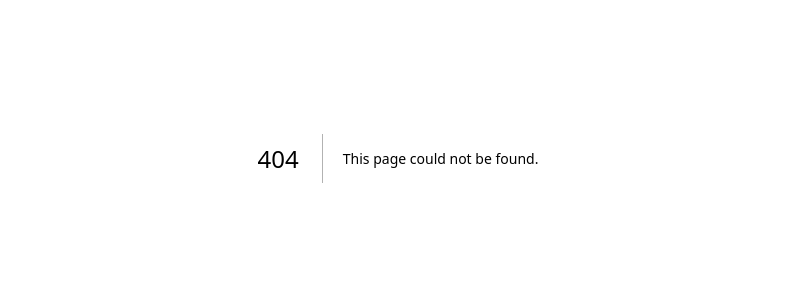
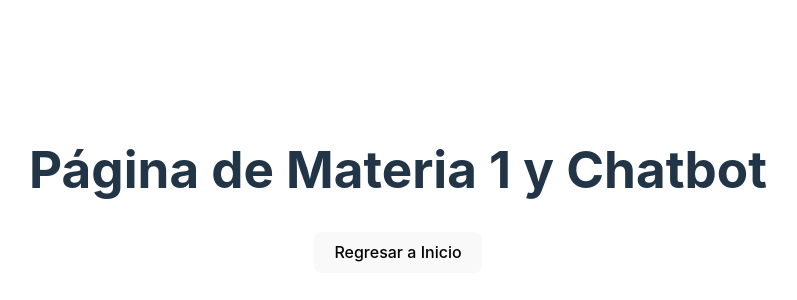
Before and after one commit to RicardoHdzR/FRISA, a Next.js app in the folder web-app/: page /materia/1 in a window 1280 px wide. Before the commit this address had no page. Shown: the part 242-542 px from the top of the page, without its empty margins (242-1039 px from the left). Built offline with nearby package versions, Linux system fonts and the light colour scheme.

Commit message:
pages commit

```diff
--- a/web-app/package.json
+++ b/web-app/package.json
@@ -9,8 +9,10 @@
     "lint": "next lint"
   },
   "dependencies": {
+    "bootstrap": "^5.3.3",
+    "next": "14.1.0",
     "react": "^18",
-    "react-dom": "^18",
-    "next": "14.1.0"
+    "react-bootstrap": "^2.10.1",
+    "react-dom": "^18"
   }
 }
--- /dev/null
+++ b/web-app/src/pages/materia/[id]/index.jsx
@@ -0,0 +1,18 @@
+import React from 'react'
+import { Button, Container } from 'react-bootstrap';
+import { useRouter } from 'next/router';
+
+function index() {
+  const router = useRouter();
+  const id = router.query.id;
+
+  return (
+    <Container>
+      <h1>Página de Materia {id} y Chatbot</h1>
+      <Button onClick={() => router.push('/')}>Regresar a Inicio</Button>
+    </Container>
+
+  )
+}
+
+export default index
--- a/web-app/src/styles/Home.module.css
+++ b/web-app/src/styles/Home.module.css
@@ -42,8 +42,8 @@
 .grid {
   display: grid;
   grid-template-columns: repeat(4, minmax(25%, auto));
-  max-width: var(--max-width);
-  width: 100%;
+  max-width: 100%;
+  width: var(--max-width);
 }
 
 .card {
@@ -97,7 +97,7 @@
 
 .center::before,
 .center::after {
-  content: "";
+  content: '';
   left: 50%;
   position: absolute;
   filter: blur(45px);
--- a/web-app/src/styles/globals.css
+++ b/web-app/src/styles/globals.css
@@ -1,107 +1,76 @@
 :root {
-  --max-width: 1100px;
-  --border-radius: 12px;
-  --font-mono: ui-monospace, Menlo, Monaco, "Cascadia Mono", "Segoe UI Mono",
-    "Roboto Mono", "Oxygen Mono", "Ubuntu Monospace", "Source Code Pro",
-    "Fira Mono", "Droid Sans Mono", "Courier New", monospace;
+  font-family: Inter, system-ui, Avenir, Helvetica, Arial, sans-serif;
+  line-height: 1.5;
+  font-weight: 400;
 
-  --foreground-rgb: 0, 0, 0;
-  --background-start-rgb: 214, 219, 220;
-  --background-end-rgb: 255, 255, 255;
+  color-scheme: light dark;
+  color: rgba(255, 255, 255, 0.87);
 
-  --primary-glow: conic-gradient(
-    from 180deg at 50% 50%,
-    #16abff33 0deg,
-    #0885ff33 55deg,
-    #54d6ff33 120deg,
-    #0071ff33 160deg,
-    transparent 360deg
-  );
-  --secondary-glow: radial-gradient(
-    rgba(255, 255, 255, 1),
-    rgba(255, 255, 255, 0)
-  );
 
-  --tile-start-rgb: 239, 245, 249;
-  --tile-end-rgb: 228, 232, 233;
-  --tile-border: conic-gradient(
-    #00000080,
-    #00000040,
-    #00000030,
-    #00000020,
-    #00000010,
-    #00000010,
-    #00000080
-  );
-
-  --callout-rgb: 238, 240, 241;
-  --callout-border-rgb: 172, 175, 176;
-  --card-rgb: 180, 185, 188;
-  --card-border-rgb: 131, 134, 135;
+  font-synthesis: none;
+  text-rendering: optimizeLegibility;
+  -webkit-font-smoothing: antialiased;
+  -moz-osx-font-smoothing: grayscale;
+  -webkit-text-size-adjust: 100%;
+  max-width: 1280px;
+  margin: 0 auto;
+  padding: 2rem;
+  text-align: center;
 }
 
-@media (prefers-color-scheme: dark) {
+a {
+  font-weight: 500;
+  color: #646cff;
+  text-decoration: inherit;
+}
+a:hover {
+  color: #535bf2;
+}
+
+body {
+  margin: 0;
+  display: flex;
+  place-items: center;
+  min-width: 320px;
+  min-height: 100vh;
+  justify-content: center;
+}
+
+h1 {
+  font-size: 3.2em;
+  line-height: 1.1;
+}
+
+button {
+  border-radius: 8px;
+  border: 1px solid transparent;
+  padding: 0.6em 1.2em;
+  font-size: 1em;
+  font-weight: 500;
+  font-family: inherit;
+  background-color: #1a1a1a;
+  cursor: pointer;
+  transition: border-color 0.25s;
+}
+button:hover {
+  border-color: #646cff;
+}
+button:focus,
+button:focus-visible {
+  outline: 4px auto -webkit-focus-ring-color;
+}
+
+@media (prefers-color-scheme: light) {
   :root {
-    --foreground-rgb: 255, 255, 255;
-    --background-start-rgb: 0, 0, 0;
-    --background-end-rgb: 0, 0, 0;
-
-    --primary-glow: radial-gradient(rgba(1, 65, 255, 0.4), rgba(1, 65, 255, 0));
-    --secondary-glow: linear-gradient(
-      to bottom right,
-      rgba(1, 65, 255, 0),
-      rgba(1, 65, 255, 0),
-      rgba(1, 65, 255, 0.3)
-    );
-
-    --tile-start-rgb: 2, 13, 46;
-    --tile-end-rgb: 2, 5, 19;
-    --tile-border: conic-gradient(
-      #ffffff80,
-      #ffffff40,
-      #ffffff30,
-      #ffffff20,
-      #ffffff10,
-      #ffffff10,
-      #ffffff80
-    );
-
-    --callout-rgb: 20, 20, 20;
-    --callout-border-rgb: 108, 108, 108;
-    --card-rgb: 100, 100, 100;
-    --card-border-rgb: 200, 200, 200;
+    color: #213547;
+    background-color: #ffffff;
+  }
+  a:hover {
+    color: #747bff;
+  }
+  button {
+    background-color: #f9f9f9;
   }
 }
 
-* {
-  box-sizing: border-box;
-  padding: 0;
-  margin: 0;
-}
-
-html,
-body {
-  max-width: 100vw;
-  overflow-x: hidden;
-}
-
-body {
-  color: rgb(var(--foreground-rgb));
-  background: linear-gradient(
-      to bottom,
-      transparent,
-      rgb(var(--background-end-rgb))
-    )
-    rgb(var(--background-start-rgb));
-}
-
-a {
-  color: inherit;
-  text-decoration: none;
-}
-
-@media (prefers-color-scheme: dark) {
-  html {
-    color-scheme: dark;
-  }
-}
+@import "~bootstrap/dist/css/bootstrap.min.css";
```
Also changed, not shown: web-app/src/pages/index.js (deleted, +0 -114 lines), web-app/src/pages/index.jsx (added, +17 -0 lines), web-app/src/pages/_app.jsx (line endings or trailing spaces), web-app/src/pages/_document.jsx (line endings or trailing spaces), 2 other files (tests, documents, lock files or other folders).
